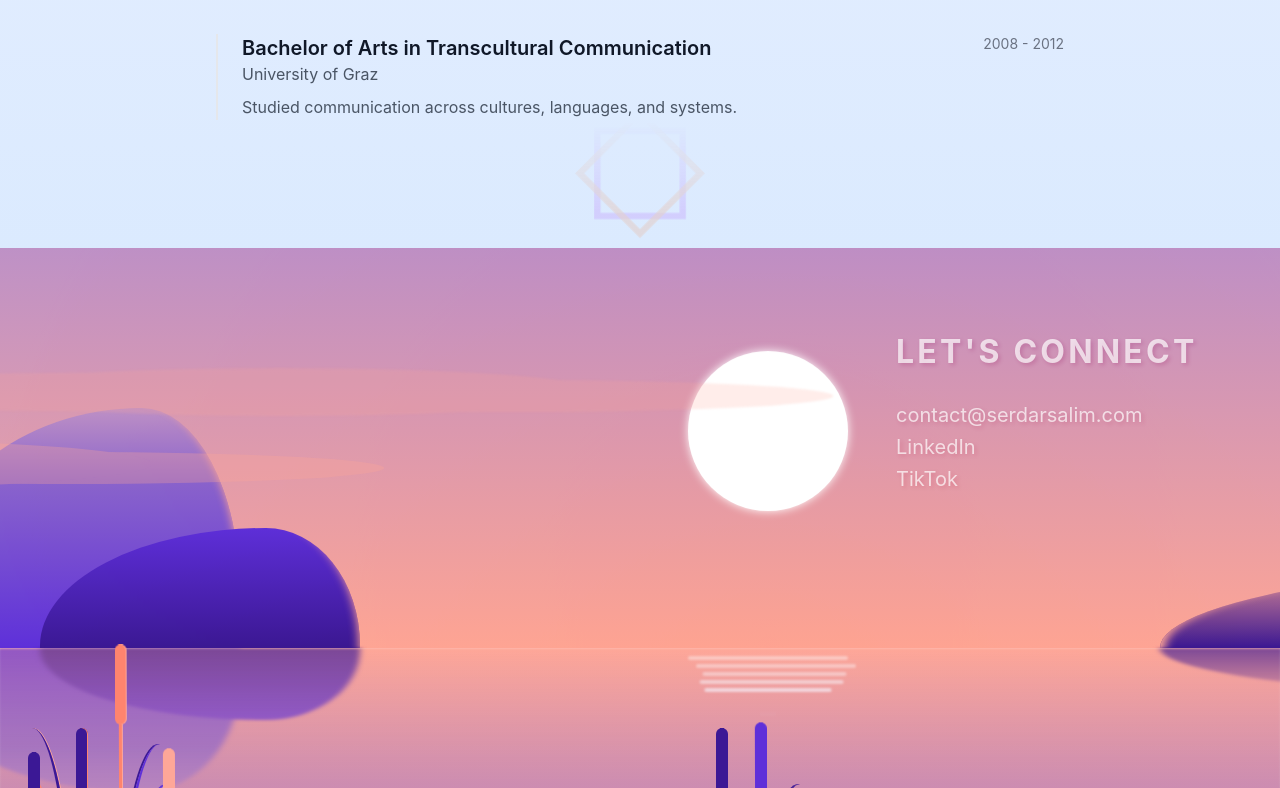
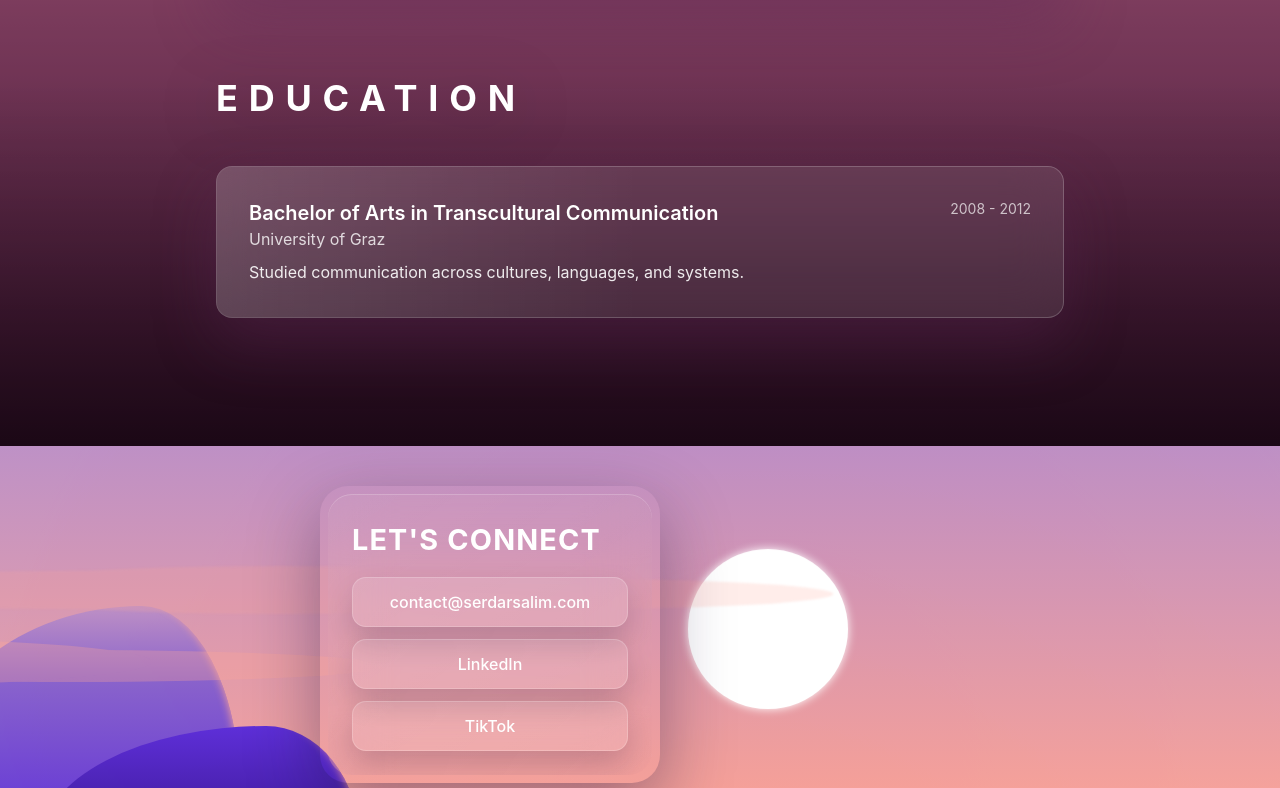
Before and after one commit to serdarsalim/serdarsalimhp, a Next.js app: page / in a window 1280 px wide. Shown: the part 3292-4080 px from the top of the page. Built offline with nearby package versions, Linux system fonts and the light colour scheme.

Commit message:
updating the sections colors

```diff
--- a/app/components/Contact.tsx
+++ b/app/components/Contact.tsx
@@ -6,18 +6,23 @@ export default function Contact() {
   return (
     <section id="contact" className="relative py-16 md:py-32 bg-gradient-to-b from-indigo-100 to-purple-100">
       <div className="max-w-4xl mx-auto px-4 md:px-6">
-        <div className="text-center mb-10 md:mb-16">
-          <h2 className="text-3xl md:text-4xl font-bold text-gray-900 mb-3 md:mb-4">
-            Let's Connect
-          </h2>
+        <div className="relative max-w-3xl mx-auto">
+          <div className="absolute -inset-6 bg-gradient-to-tr from-white/70 via-purple-200/60 to-pink-200/50 blur-3xl opacity-70" aria-hidden="true" />
+          <div className="relative rounded-[32px] border border-white/70 bg-white/80 backdrop-blur-2xl shadow-[0_50px_120px_rgba(82,63,120,0.35)] px-6 md:px-12 py-8 md:py-12 flex flex-col gap-8 md:gap-10 text-slate-900">
+            <div className="text-center space-y-3">
+              <p className="inline-flex items-center gap-2 px-4 py-1.5 rounded-full bg-white shadow text-xs uppercase tracking-[0.35em] text-slate-500">
+                Connect
+              </p>
+              <h2 className="text-3xl md:text-4xl font-bold">Let's Connect</h2>
+              <p className="text-sm md:text-base text-slate-600 max-w-md mx-auto">
+                I reply fastest on these channels
+              </p>
             </div>
-
-        <div className="p-6 md:p-12 bg-white border border-gray-200 rounded-xl md:rounded-2xl mx-auto flex flex-col gap-8 md:gap-10">
-          <div className="flex flex-col md:grid md:grid-cols-3 gap-5 md:gap-8">
+            <div className="relative flex flex-col md:grid md:grid-cols-3 gap-5 md:gap-8">
               {/* Email */}
               <a
                 href="mailto:contact@serdarsalim.com"
-              className="flex items-center justify-center md:justify-center gap-3 text-gray-600 hover:text-gray-900 transition-colors"
+                  className="flex items-center justify-center md:justify-center gap-3 px-4 py-4 rounded-2xl bg-white text-slate-900 border border-white/80 shadow-[0_25px_45px_rgba(80,61,120,0.2)] hover:border-purple-200 transition-colors"
               >
                   <svg className="w-5 h-5 flex-shrink-0" fill="none" stroke="currentColor" viewBox="0 0 24 24">
                     <path strokeLinecap="round" strokeLinejoin="round" strokeWidth={2} d="M3 8l7.89 5.26a2 2 0 002.22 0L21 8M5 19h14a2 2 0 002-2V7a2 2 0 00-2-2H5a2 2 0 00-2 2v10a2 2 0 002 2z" />
@@ -30,7 +35,7 @@ export default function Contact() {
                   href="https://linkedin.com/in/domurcuk"
                   target="_blank"
                   rel="noopener noreferrer"
-              className="group flex items-center justify-center gap-3 text-gray-600 hover:text-gray-900 transition-colors"
+                  className="group flex items-center justify-center gap-3 px-4 py-4 rounded-2xl bg-white text-slate-900 border border-white/80 shadow-[0_25px_45px_rgba(80,61,120,0.2)] hover:border-purple-200 transition-colors"
                 >
                   <svg className="w-5 h-5 flex-shrink-0" fill="currentColor" viewBox="0 0 24 24">
                     <path d="M20.447 20.452h-3.554v-5.569c0-1.328-.027-3.037-1.852-3.037-1.853 0-2.136 1.445-2.136 2.939v5.667H9.351V9h3.414v1.561h.046c.477-.9 1.637-1.85 3.37-1.85 3.601 0 4.267 2.37 4.267 5.455v6.286zM5.337 7.433c-1.144 0-2.063-.926-2.063-2.065 0-1.138.92-2.063 2.063-2.063 1.14 0 2.064.925 2.064 2.063 0 1.139-.925 2.065-2.064 2.065zm1.782 13.019H3.555V9h3.564v11.452zM22.225 0H1.771C.792 0 0 .774 0 1.729v20.542C0 23.227.792 24 1.771 24h20.451C23.2 24 24 23.227 24 22.271V1.729C24 .774 23.2 0 22.222 0h.003z"/>
@@ -43,7 +48,7 @@ export default function Contact() {
                   href="https://tiktok.com/@salimspoke"
                   target="_blank"
                   rel="noopener noreferrer"
-              className="group flex items-center justify-center md:justify-center gap-3 text-gray-600 hover:text-gray-900 transition-colors"
+                  className="group flex items-center justify-center md:justify-center gap-3 px-4 py-4 rounded-2xl bg-white text-slate-900 border border-white/80 shadow-[0_25px_45px_rgba(80,61,120,0.2)] hover:border-purple-200 transition-colors"
                 >
                   <svg className="w-5 h-5 flex-shrink-0" fill="currentColor" viewBox="0 0 24 24">
                     <path d="M19.59 6.69a4.83 4.83 0 0 1-3.77-4.25V2h-3.45v13.67a2.89 2.89 0 0 1-5.2 1.74 2.89 2.89 0 0 1 2.31-4.64 2.93 2.93 0 0 1 .88.13V9.4a6.84 6.84 0 0 0-1-.05A6.33 6.33 0 0 0 5 20.1a6.34 6.34 0 0 0 10.86-4.43v-7a8.16 8.16 0 0 0 4.77 1.52v-3.4a4.85 4.85 0 0 1-1-.1z"/>
@@ -51,13 +56,14 @@ export default function Contact() {
                   <span className="font-medium text-sm md:text-base">TikTok</span>
                 </a>
               </div>
-          <div className="pt-6 border-t border-gray-100 text-center text-gray-500 text-xs md:text-sm space-y-1">
+            <div className="relative pt-6 border-t border-white/70 text-center text-slate-600 text-xs md:text-sm space-y-1">
               <p>© {new Date().getFullYear()} Serdar Salim Domurcuk</p>
               <p>All rights reserved, some lefts unreserved.</p>
             </div>
           </div>
         </div>
-
+      </div>
+      <IslamicPattern position="bottom" variant={1} />
     </section>
   );
 }
--- a/app/components/Experience.tsx
+++ b/app/components/Experience.tsx
@@ -1,6 +1,4 @@
 'use client';
-
-import IslamicPattern from './IslamicPattern';
 
 export default function Experience() {
   const experiences = [
@@ -28,22 +26,28 @@ export default function Experience() {
   ];
 
   return (
-    <section className="relative py-16 md:py-32 bg-gradient-to-b from-indigo-50 to-blue-100">
+    <section className="relative py-16 md:py-32 bg-gradient-to-b from-[#c484b7] via-[#d86da0] to-[#5b1a49] text-white">
+      <div className="absolute inset-0 bg-black/35 pointer-events-none" aria-hidden="true" />
+      <div className="absolute inset-x-0 bottom-0 h-1/3 bg-gradient-to-t from-black/55 via-black/25 to-transparent pointer-events-none" aria-hidden="true" />
       <div className="max-w-4xl mx-auto px-4 md:px-6">
         {/* Work Experience */}
         <div className="mb-12 md:mb-20">
-          <h2 className="text-3xl md:text-4xl font-bold text-gray-900 mb-8 md:mb-12">Experience</h2>
+          <h2 className="text-3xl md:text-4xl font-bold text-white mb-8 md:mb-12 tracking-[0.3em] uppercase drop-shadow-[0_8px_30px_rgba(0,0,0,0.25)]">Experience</h2>
           <div className="space-y-6 md:space-y-8">
             {experiences.map((exp, index) => (
-              <div key={index} className="border-l-2 border-gray-200 pl-4 md:pl-6">
-                <div className="flex flex-col md:flex-row md:items-start md:justify-between mb-2">
+              <div
+                key={index}
+                className="relative overflow-hidden rounded-2xl border border-white/20 bg-white/10 backdrop-blur-xl px-5 py-6 md:px-8 md:py-8 shadow-[0_25px_60px_rgba(95,39,87,0.35)]"
+              >
+                <div className="absolute inset-0 pointer-events-none bg-gradient-to-r from-white/20 via-transparent to-transparent opacity-60" aria-hidden="true" />
+                <div className="relative flex flex-col md:flex-row md:items-start md:justify-between gap-3 mb-2">
                   <div>
-                    <h3 className="text-lg md:text-xl font-semibold text-gray-900">{exp.role}</h3>
-                    <p className="text-sm md:text-base text-gray-600">{exp.company}</p>
+                    <h3 className="text-lg md:text-xl font-semibold text-white">{exp.role}</h3>
+                    <p className="text-sm md:text-base text-white/80">{exp.company}</p>
                   </div>
-                  <span className="text-xs md:text-sm text-gray-500 mt-1 md:mt-0">{exp.period}</span>
+                  <span className="text-xs md:text-sm text-white/70 mt-1 md:mt-0">{exp.period}</span>
                 </div>
-                <p className="text-sm md:text-base text-gray-600 leading-relaxed">{exp.description}</p>
+                <p className="relative text-sm md:text-base text-white/90 leading-relaxed">{exp.description}</p>
               </div>
             ))}
           </div>
@@ -51,26 +55,28 @@ export default function Experience() {
 
         {/* Education */}
         <div>
-          <h2 className="text-3xl md:text-4xl font-bold text-gray-900 mb-8 md:mb-12">Education</h2>
+          <h2 className="text-3xl md:text-4xl font-bold text-white mb-8 md:mb-12 tracking-[0.3em] uppercase drop-shadow-[0_8px_30px_rgba(0,0,0,0.25)]">Education</h2>
           <div className="space-y-6 md:space-y-8">
             {education.map((edu, index) => (
-              <div key={index} className="border-l-2 border-gray-200 pl-4 md:pl-6">
-                <div className="flex flex-col md:flex-row md:items-start md:justify-between mb-2">
+              <div
+                key={index}
+                className="relative overflow-hidden rounded-2xl border border-white/20 bg-white/10 backdrop-blur-xl px-5 py-6 md:px-8 md:py-8 shadow-[0_25px_60px_rgba(95,39,87,0.35)]"
+              >
+                <div className="absolute inset-0 pointer-events-none bg-gradient-to-r from-white/20 via-transparent to-transparent opacity-60" aria-hidden="true" />
+                <div className="relative flex flex-col md:flex-row md:items-start md:justify-between gap-3 mb-2">
                   <div>
-                    <h3 className="text-lg md:text-xl font-semibold text-gray-900">{edu.degree}</h3>
-                    <p className="text-sm md:text-base text-gray-600">{edu.school}</p>
+                    <h3 className="text-lg md:text-xl font-semibold text-white">{edu.degree}</h3>
+                    <p className="text-sm md:text-base text-white/80">{edu.school}</p>
                   </div>
-                  <span className="text-xs md:text-sm text-gray-500 mt-1 md:mt-0">{edu.period}</span>
+                  <span className="text-xs md:text-sm text-white/70 mt-1 md:mt-0">{edu.period}</span>
                 </div>
-                <p className="text-sm md:text-base text-gray-600 leading-relaxed">{edu.description}</p>
+                <p className="relative text-sm md:text-base text-white/90 leading-relaxed">{edu.description}</p>
               </div>
             ))}
           </div>
         </div>
       </div>
 
-      {/* Subtle Islamic pattern - fades upward */}
-      <IslamicPattern position="bottom" variant={1} />
     </section>
   );
 }
--- a/app/components/Landscape.module.css
+++ b/app/components/Landscape.module.css
@@ -32,107 +32,111 @@
   overflow: hidden;
 }
 
-.connect-header {
+.connect-card,
+.connect-card * {
+  position: static;
+}
+
+.connect-card {
   position: absolute;
-  top: 10vh;
-  left: 70vw;
-  z-index: 2;
-  font-size: clamp(1.5rem, 3vw, 2rem);
+  top: 5vh;
+  right: auto;
+  left: max(25vw, 8rem);
+  width: min(340px, 80vw);
+  padding: 0.5rem;
+  border-radius: 28px;
+  background: transparent;
+  box-shadow: 0 25px 70px rgba(27, 18, 66, 0.4);
+  z-index: 3;
+}
+
+.connect-card-content {
+  position: relative;
+  border-radius: 24px;
+  padding: clamp(1.1rem, 3vw, 1.5rem);
+  background: transparent;
+  border: none;
+  backdrop-filter: blur(30px);
+  box-shadow: inset 0 1px 0 rgba(255, 255, 255, 0.2);
+  color: #fff;
+  display: flex;
+  flex-direction: column;
+  gap: 1rem;
+  overflow: hidden;
+}
+
+.connect-card-content::before {
+  content: "";
+  position: absolute;
+  inset: 0;
+  background: linear-gradient(145deg, rgba(255, 255, 255, 0.25), rgba(255, 255, 255, 0));
+  opacity: 0.2;
+  pointer-events: none;
+}
+
+.connect-chip {
+  align-self: flex-start;
+  padding: 0.35rem 1.25rem;
+  border-radius: 999px;
+  border: 1px solid rgba(255, 255, 255, 0.4);
+  background: rgba(255, 255, 255, 0.15);
+  font-size: 0.7rem;
+  letter-spacing: 0.35em;
+  text-transform: uppercase;
+  color: rgba(255, 255, 255, 0.8);
+}
+
+.connect-title {
+  margin: 0;
+  font-size: clamp(1.4rem, 2.5vw, 1.8rem);
   font-weight: 700;
+  text-transform: uppercase;
+  letter-spacing: 0.04em;
+  white-space: nowrap;
+}
+
+.connect-subtitle {
+  margin: 0;
   color: rgba(255, 255, 255, 0.7);
-  mix-blend-mode: overlay;
-  text-shadow: 2px 2px 4px rgba(0, 0, 0, 0.3);
-  text-transform: uppercase;
-  letter-spacing: 0.1em;
-  margin: 0;
+  font-size: 0.95rem;
+}
+
+.connect-links {
+  display: flex;
+  flex-direction: column;
+  gap: 0.75rem;
+}
+
+.connect-link {
+  display: flex;
+  align-items: center;
+  justify-content: center;
+  gap: 0.5rem;
+  text-decoration: none;
+  color: #fff;
+  padding: 0.75rem 1rem;
+  border-radius: 14px;
+  background: rgba(255, 255, 255, 0.12);
+  border: 1px solid rgba(255, 255, 255, 0.2);
+  box-shadow: 0 15px 30px rgba(18, 8, 43, 0.18);
+  font-weight: 500;
+  transition: transform 0.25s ease, background 0.25s ease, border-color 0.25s ease;
+}
+
+.connect-link:hover {
+  transform: translateY(-2px);
+  background: rgba(255, 255, 255, 0.2);
+  border-color: rgba(255, 255, 255, 0.45);
 }
 
 @media (max-width: 768px) {
-  .connect-header {
-    left: 5vw;
-    top: 10vh;
+  .connect-card {
+    top: 6vh;
+    left: 50%;
+    transform: translateX(-50%);
+    right: auto;
+    width: min(90vw, 360px);
   }
-}
-
-.connect-email {
-  position: absolute;
-  top: calc(10vh + 4.5rem);
-  left: 70vw;
-  z-index: 2;
-  font-family: -apple-system, BlinkMacSystemFont, 'Segoe UI', 'Roboto', 'Helvetica', 'Arial', sans-serif;
-  font-size: 1.25rem;
-  font-weight: 400;
-  color: rgba(255, 255, 255, 0.7);
-  mix-blend-mode: overlay;
-  text-shadow: 2px 2px 4px rgba(0, 0, 0, 0.3);
-  text-decoration: none;
-  transition: all 0.3s ease;
-}
-
-@media (max-width: 768px) {
-  .connect-email {
-    left: 5vw;
-    top: calc(10vh + 3.5rem);
-  }
-}
-
-.connect-email:hover {
-  color: rgba(255, 255, 255, 0.9);
-  transform: scale(1.05);
-}
-
-.connect-linkedin {
-  position: absolute;
-  top: calc(10vh + 6.5rem);
-  left: 70vw;
-  z-index: 2;
-  font-family: -apple-system, BlinkMacSystemFont, 'Segoe UI', 'Roboto', 'Helvetica', 'Arial', sans-serif;
-  font-size: 1.25rem;
-  font-weight: 400;
-  color: rgba(255, 255, 255, 0.7);
-  mix-blend-mode: overlay;
-  text-shadow: 2px 2px 4px rgba(0, 0, 0, 0.3);
-  text-decoration: none;
-  transition: all 0.3s ease;
-}
-
-@media (max-width: 768px) {
-  .connect-linkedin {
-    left: 5vw;
-    top: calc(10vh + 5.5rem);
-  }
-}
-
-.connect-linkedin:hover {
-  color: rgba(255, 255, 255, 0.9);
-  transform: scale(1.05);
-}
-
-.connect-tiktok {
-  position: absolute;
-  top: calc(10vh + 8.5rem);
-  left: 70vw;
-  z-index: 2;
-  font-family: -apple-system, BlinkMacSystemFont, 'Segoe UI', 'Roboto', 'Helvetica', 'Arial', sans-serif;
-  font-size: 1.25rem;
-  font-weight: 400;
-  color: rgba(255, 255, 255, 0.7);
-  mix-blend-mode: overlay;
-  text-shadow: 2px 2px 4px rgba(0, 0, 0, 0.3);
-  text-decoration: none;
-  transition: all 0.3s ease;
-}
-
-@media (max-width: 768px) {
-  .connect-tiktok {
-    left: 5vw;
-    top: calc(10vh + 7.5rem);
-  }
-}
-
-.connect-tiktok:hover {
-  color: rgba(255, 255, 255, 0.9);
-  transform: scale(1.05);
 }
 
 .mountain {
--- a/app/components/Landscape.tsx
+++ b/app/components/Landscape.tsx
@@ -12,10 +12,32 @@ export default function Landscape() {
 
   return (
     <div key={key} className={styles.landscape} onClick={handleClick}>
-      <h2 className={styles['connect-header']}>Let's Connect</h2>
-      <a href="mailto:contact@serdarsalim.com" className={styles['connect-email']}>contact@serdarsalim.com</a>
-      <a href="https://linkedin.com/in/domurcuk" target="_blank" rel="noopener noreferrer" className={styles['connect-linkedin']}>LinkedIn</a>
-      <a href="https://tiktok.com/@salimspoke" target="_blank" rel="noopener noreferrer" className={styles['connect-tiktok']}>TikTok</a>
+      <div className={styles['connect-card']}>
+        <div className={styles['connect-card-content']}>
+          <h2 className={styles['connect-title']}>Let's Connect</h2>
+          <div className={styles['connect-links']}>
+            <a href="mailto:contact@serdarsalim.com" className={styles['connect-link']}>
+              <span>contact@serdarsalim.com</span>
+            </a>
+            <a
+              href="https://linkedin.com/in/domurcuk"
+              target="_blank"
+              rel="noopener noreferrer"
+              className={styles['connect-link']}
+            >
+              <span>LinkedIn</span>
+            </a>
+            <a
+              href="https://tiktok.com/@salimspoke"
+              target="_blank"
+              rel="noopener noreferrer"
+              className={styles['connect-link']}
+            >
+              <span>TikTok</span>
+            </a>
+          </div>
+        </div>
+      </div>
       <div className={styles.mountain}></div>
       <div className={`${styles.mountain} ${styles['mountain-2']}`}></div>
       <div className={`${styles.mountain} ${styles['mountain-3']}`}></div>
```
Lines whose indentation alone changed are shown as unchanged.
